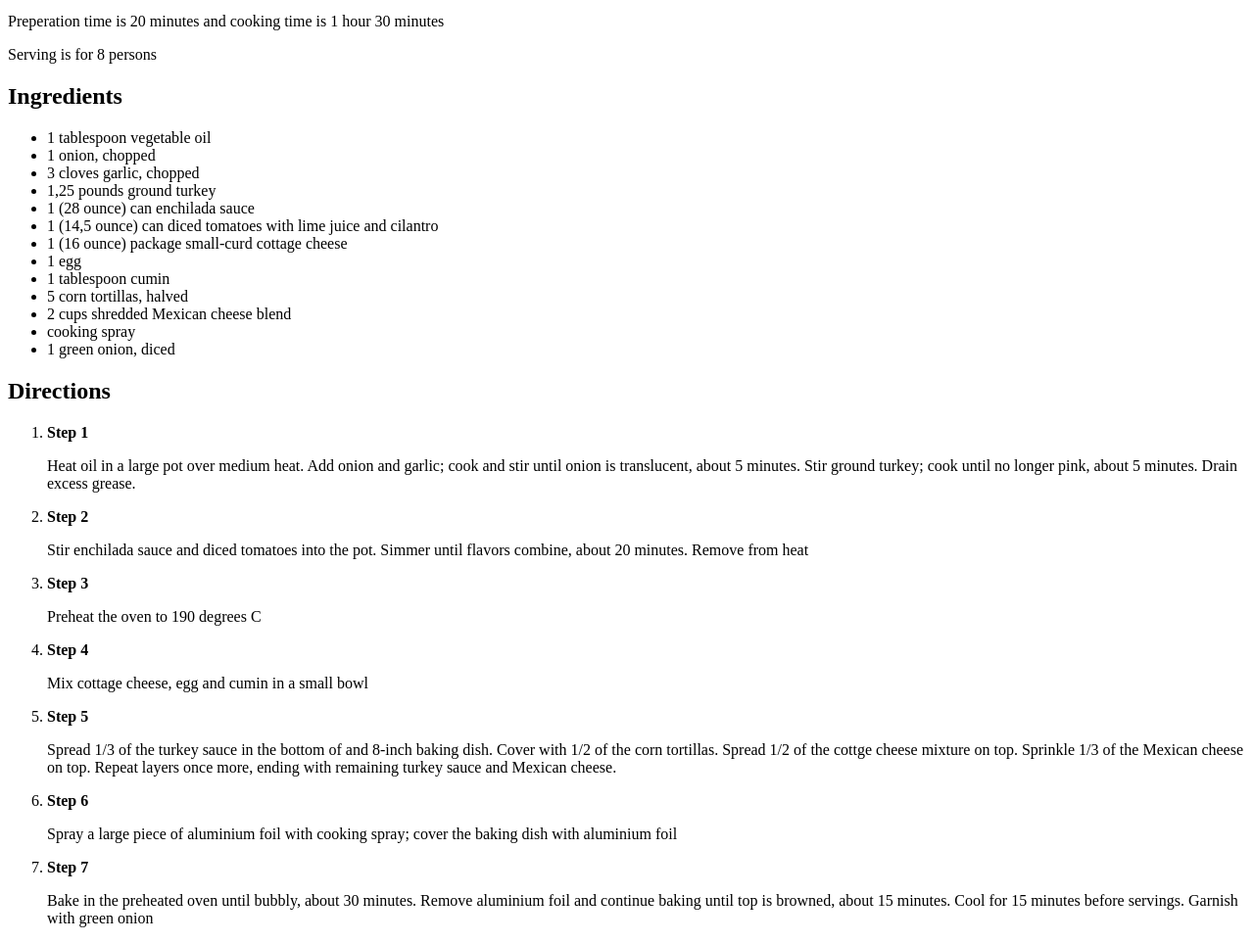
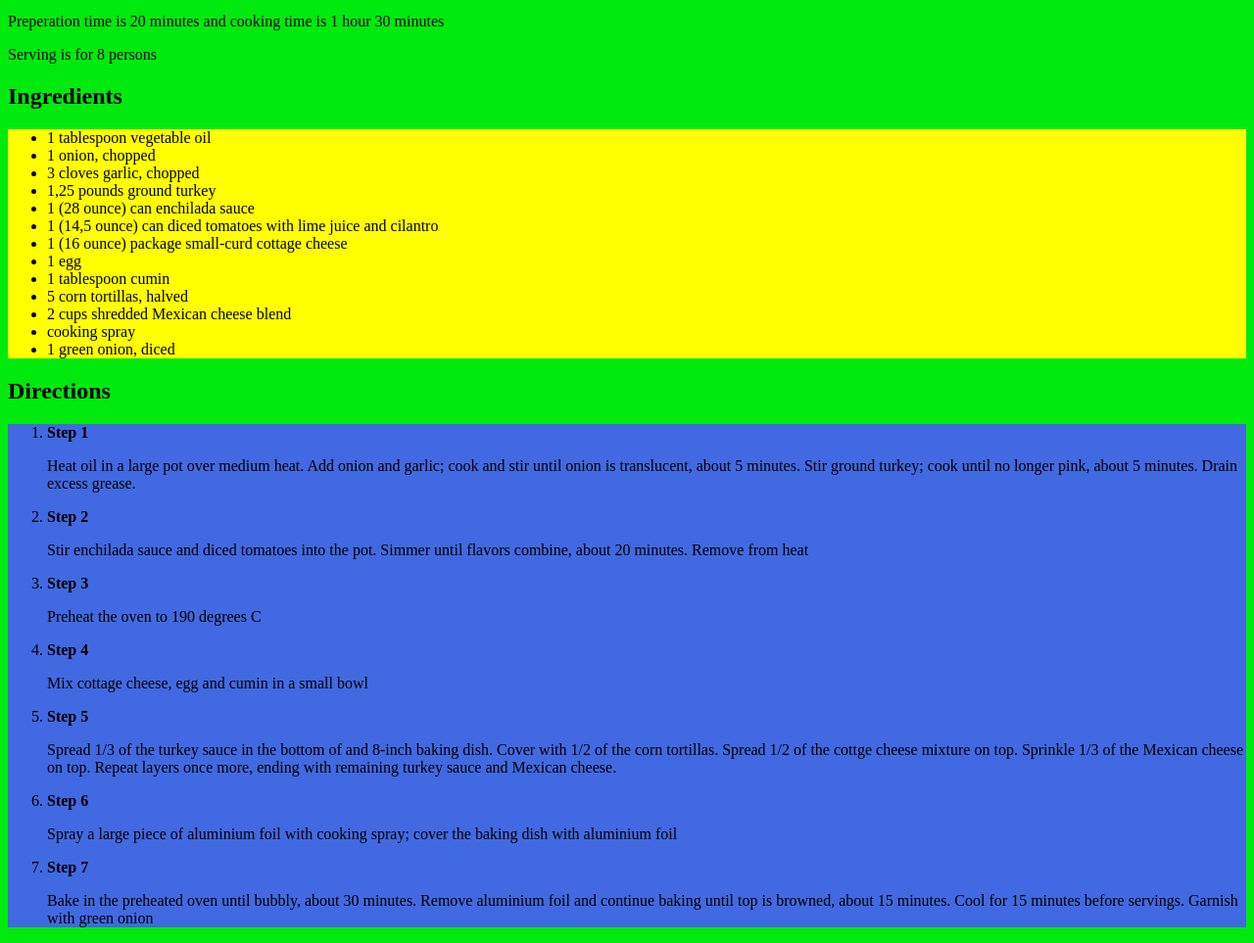
Before and after one commit to Jurkaan/Odin-Recipes, a plain HTML site: page recipes/lasagna.html in a window 1280 px wide. Shown: the part 464-1427 px from the top of the page at 98% size. Drawn offline with Linux system fonts and the light colour scheme.

Commit message:
Add index.html

```diff
--- a/recipes/lasagna.html
+++ b/recipes/lasagna.html
@@ -5,8 +5,22 @@
     <meta http-equiv="X-UA-Compatible" content="IE=edge" />
     <meta name="viewport" content="width=device-width, initial-scale=1.0" />
     <title>Lasagna</title>
+
+    <style>
+      .square {
+        height: auto;
+        width: auto;
+        background-color: yellow;
+      }
+      .paralelogram {
+        height: auto;
+        width: auto;
+        transform: skew(30leg);
+        background-color: royalblue;
+      }
+    </style>
   </head>
-  <body>
+  <body bgcolor="grease" ;>
     <h1>Enchilada Lasagna</h1>
     <img
       src="https://imagesvc.meredithcorp.io/v3/mm/image?url=https%3A%2F%2Fimages.media-allrecipes.com%2Fuserphotos%2F7284734.jpg&w=595&h=595&c=sc&poi=face&q=60"
@@ -19,7 +33,7 @@
     <p>Serving is for 8 persons</p>
 
     <h2>Ingredients</h2>
-    <ul>
+    <ul class="square">
       <li>1 tablespoon vegetable oil</li>
       <li>1 onion, chopped</li>
       <li>3 cloves garlic, chopped</li>
@@ -36,7 +50,7 @@
     </ul>
 
     <h2>Directions</h2>
-    <ol>
+    <ol class="paralelogram">
       <li><strong>Step 1</strong></li>
       <p>
         Heat oil in a large pot over medium heat. Add onion and garlic; cook and
```
Also changed, not shown: index.html (+8 -4 lines), recipes/burger.html (+8 -1 lines).
